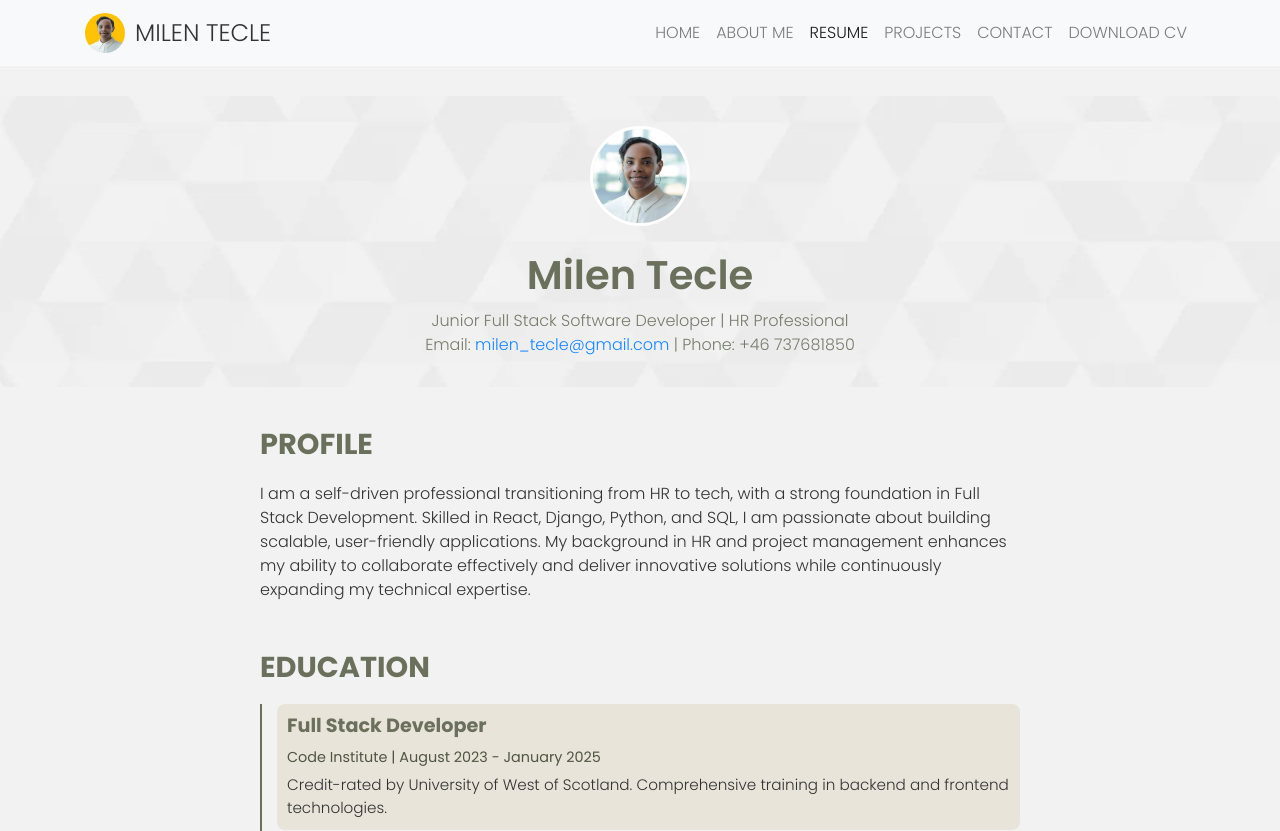
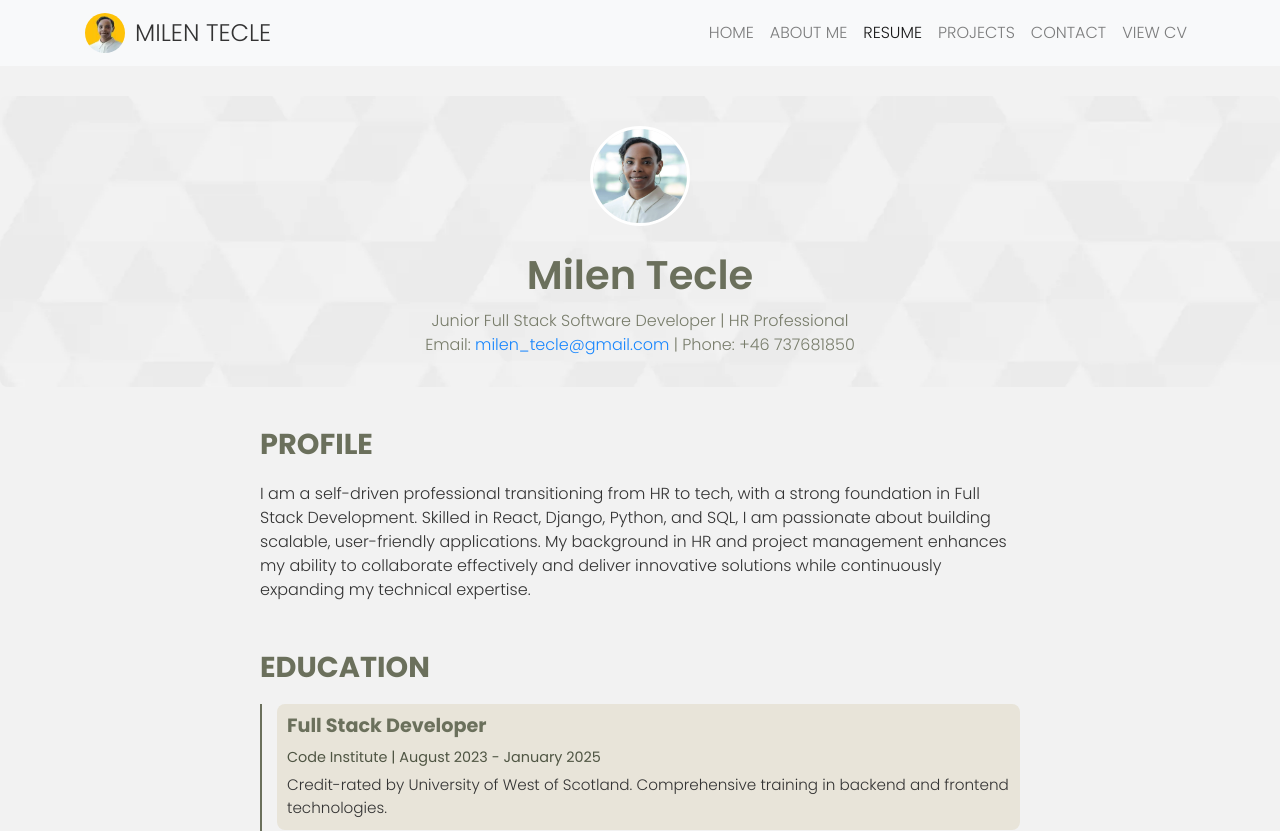
Before and after one commit to MilenTecle/portfolio, a React (Create React App) app: page /resume in a window 1280 px wide. Shown: the top 831 px of the page. Built offline with nearby package versions, Linux system fonts and the light colour scheme.

Commit message:
add download functionality to CV and update cv link

```diff
--- a/src/components/Footer.js
+++ b/src/components/Footer.js
@@ -32,9 +32,8 @@ const Footer = () => {
           <i className="fab fa-facebook"></i>
         </a>
         <a
-          href="/cv-milen-tecle.pdf"
-          target="_blank"
-          rel="noopener noreferrer"
+          href="/cv-milen-tecle.pdf?v=2"
+          download="Milen-Tecle-CV.pdf"
           className={styles.icon}
         >
           <i className="fa fa-download"></i>
--- a/src/components/NavBar.js
+++ b/src/components/NavBar.js
@@ -68,12 +68,12 @@ const NavBar = () => {
             {/* CV Download Link */}
             <NavLink
               className={`${styles.NavLink} nav-link`}
-              to="/cv-milen-tecle.pdf"
+              to="/cv-milen-tecle.pdf?v=2"
               target="_blank"
               rel="noopener noreferrer"
               onClick={() => setExpanded(false)}
             >
-              DOWNLOAD CV
+              VIEW CV
             </NavLink>
           </Nav>
         </Navbar.Collapse>
```
